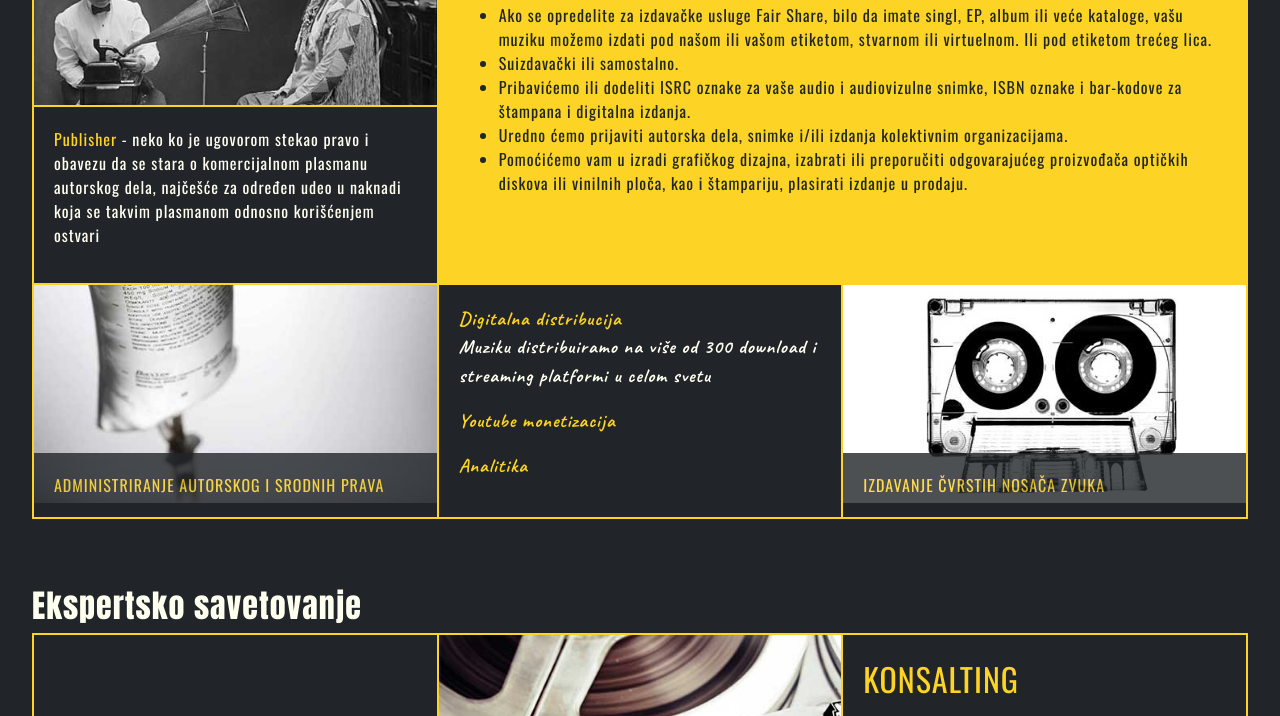
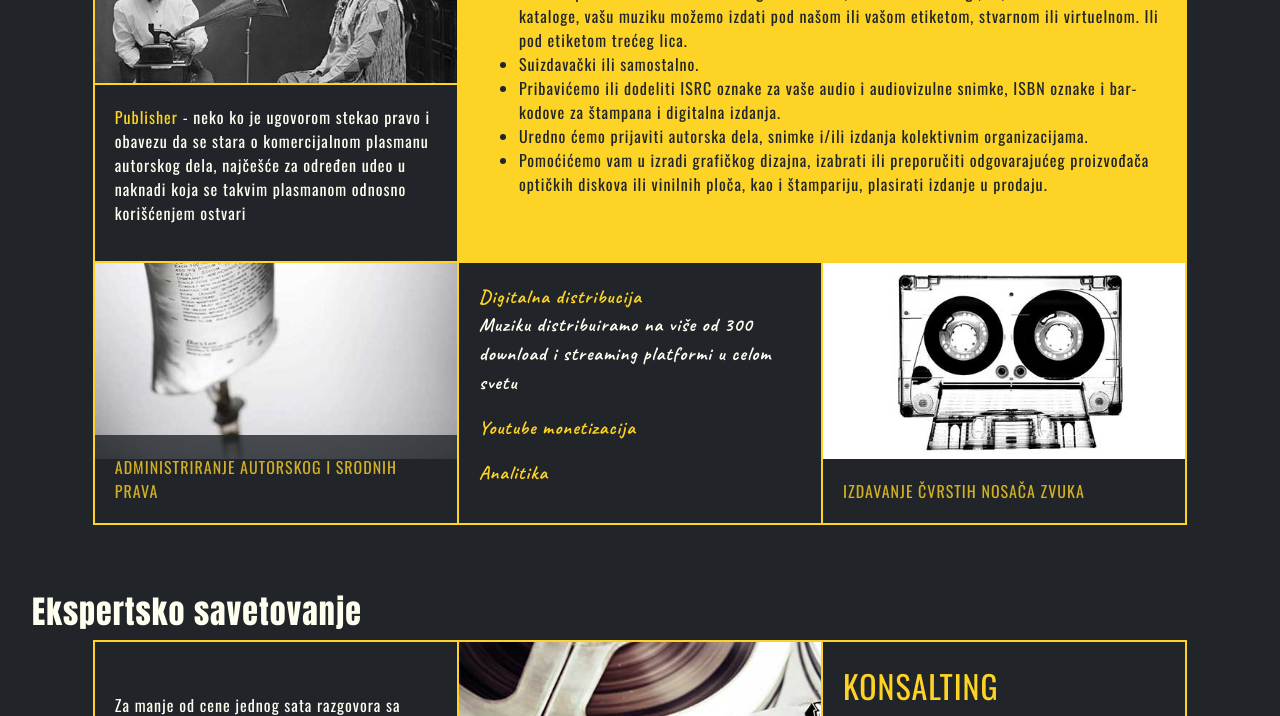
Before and after one commit to IgorMilatovic/fairshare-in-work, a plain HTML site: page index.html in a window 1280 px wide. Shown: the part 2296-3012 px from the top of the page. Drawn offline with nearby package versions, Linux system fonts and the light colour scheme.

Commit message:
basic responsiveness

```diff
--- a/style.css
+++ b/style.css
@@ -581,16 +581,12 @@ dt + dd {
 dt {
     padding: 15px 0 0;
 }
-
 .box {
     box-sizing: border-box;
-    display:grid;
-    grid-template-columns: repeat(3, 1fr);
+    display: grid;
     border: 1px solid var(--yellow);
-    align-content: start;
-    grid-auto-flow: dense;
+    margin: auto;
 }
-
 .box_big,
 .img_box,
 .box_text,
@@ -598,8 +594,6 @@ dt {
     border: 1px solid var(--yellow);
 }
 .box_big {
-    grid-column: span 2;
-    grid-row: span 2;
     padding: 20px;
     display: grid;
     align-content: center;
@@ -608,21 +602,14 @@ dt {
     background-color: var(--yellow);
     color: var(--black) !important;
 }
-.img_box {
-    grid-row: span 1;
-}
-
 .box_text {
     padding: 20px;
-    grid-column: span 1;
     align-content: center;
     display: grid;
 }
-
 .img_text {
     position: relative;
 }
-
 .box_tit {
     position: absolute;
     background-color: var(--black);
@@ -635,7 +622,32 @@ dt {
     display: inline-block;
     opacity: 0.8;
 }
+.box_font {
+    font-family: 'Caveat', cursive;
+    font-size: 1.2rem !important;
+    font-weight: 700;
+}
+.black {
+    color: var(--black) !important;
+}
 
+@media only screen and (min-width: 900px) {
+.box {
+    grid-template-columns: repeat(3, 1fr);
+    align-content: start;
+    grid-auto-flow: dense;
+    width: 90%;
+}
+.box_big {
+    grid-column: span 2;
+    grid-row: span 2;
+}
+.img_box {
+    grid-row: span 1;
+}
+.box_text {
+    grid-column: span 1;
+}
 .box_tall {
     /*border: 1px solid var(--yellow);*/
     display: grid;
@@ -644,26 +656,12 @@ dt {
     grid-column: span 1;
     padding: 20px;
 }
-
 .box_xlong {
     grid-column: span 3;
 }
-.box_font {
-    font-family: 'Caveat', cursive;
-
-    font-size: 1.2rem !important;
-    font-weight: 700;
-}
-.black {
-    color: var(--black) !important;
-}
 
 
-@media only screen and (min-width: 900px) {
-    .pub_pub {
-        grid-row:span 4;
-    }
-    .pub_gen {
-        grid-row: span 5;
-    }
+
+
+
 }
```
